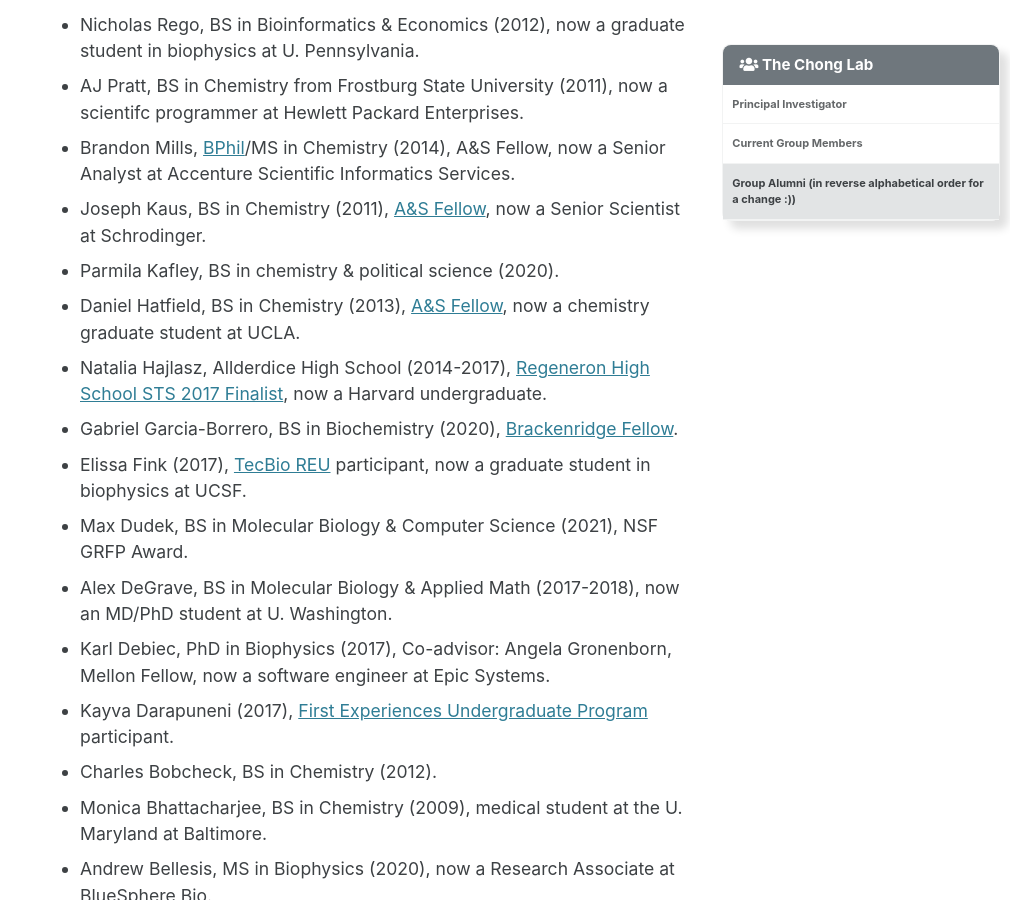
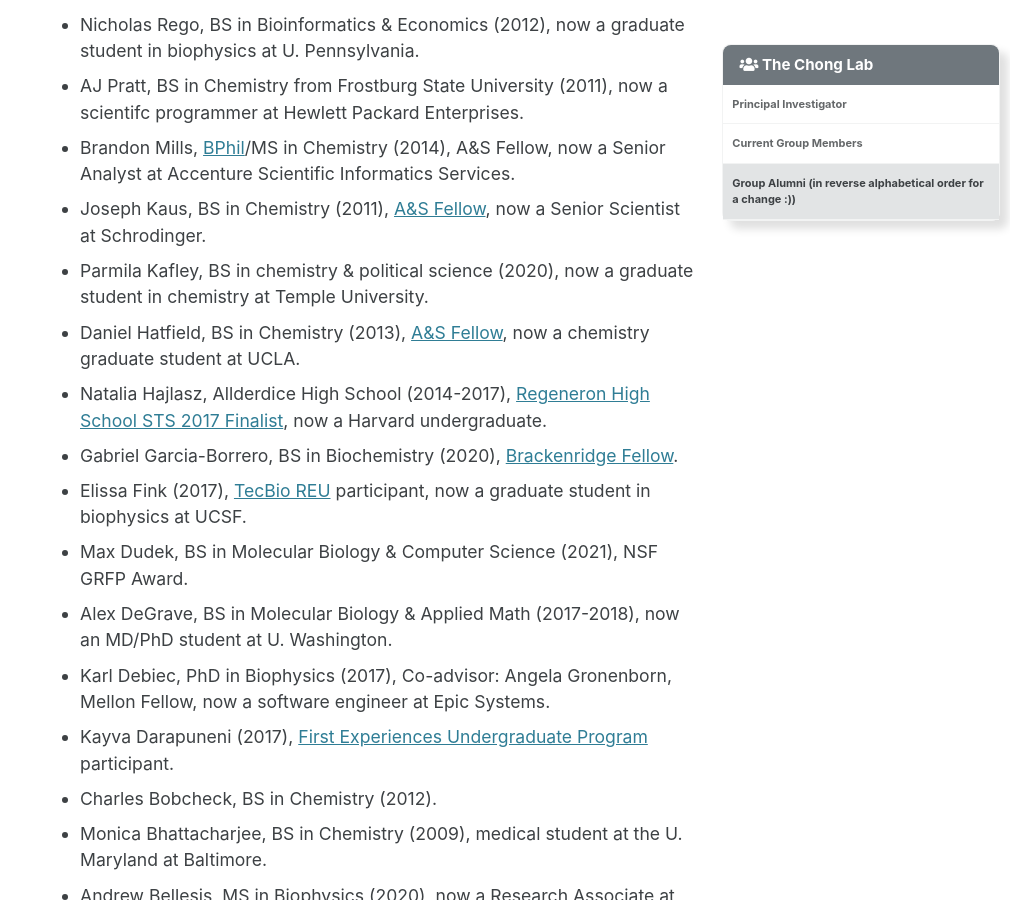
Before and after one commit to darianyang/mm-github-pages-test, a Jekyll site: the page built from _pages/people.md, in a window 1280 px wide and 900 px high, scrolled down 2142 px. Shown: the whole window, without its empty margins (270-1280 px from the left). Built offline with Jekyll 4.4.1, drawn with Linux system fonts in a browser that asks for light colours; cached includes are drawn as plain includes.

Commit message:
Update people.md

```diff
--- a/_pages/people.md
+++ b/_pages/people.md
@@ -90,7 +90,7 @@
 * AJ Pratt, BS in Chemistry from Frostburg State University (2011), now a scientifc programmer at Hewlett Packard Enterprises.
 * Brandon Mills, [BPhil](http://www.honorscollege.pitt.edu/bphil-degree)/MS in Chemistry (2014), A&S Fellow, now a Senior Analyst at Accenture Scientific Informatics Services.
 * Joseph Kaus, BS in Chemistry (2011), [A&S Fellow](https://www.asundergrad.pitt.edu/research/awards-and-funding#summer-undergraduate-research-awards), now a Senior Scientist at Schrodinger.
-* Parmila Kafley, BS in chemistry & political science (2020).
+* Parmila Kafley, BS in chemistry & political science (2020), now a graduate student in chemistry at Temple University.
 * Daniel Hatfield, BS in Chemistry (2013), [A&S Fellow](https://www.asundergrad.pitt.edu/research/awards-and-funding#summer-undergraduate-research-awards), now a chemistry graduate student at UCLA.
 * Natalia Hajlasz, Allderdice High School (2014-2017), [Regeneron High School STS 2017 Finalist](https://student.societyforscience.org/regeneronsts-finalists-2017), now a Harvard undergraduate.
 * Gabriel Garcia-Borrero, BS in Biochemistry (2020), [Brackenridge Fellow](http://www.honorscollege.pitt.edu/summer-brackenridge-fellowships).
```
